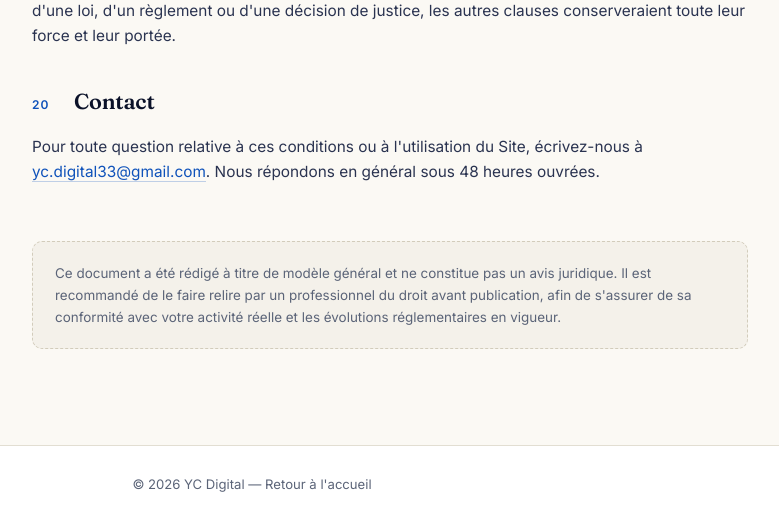
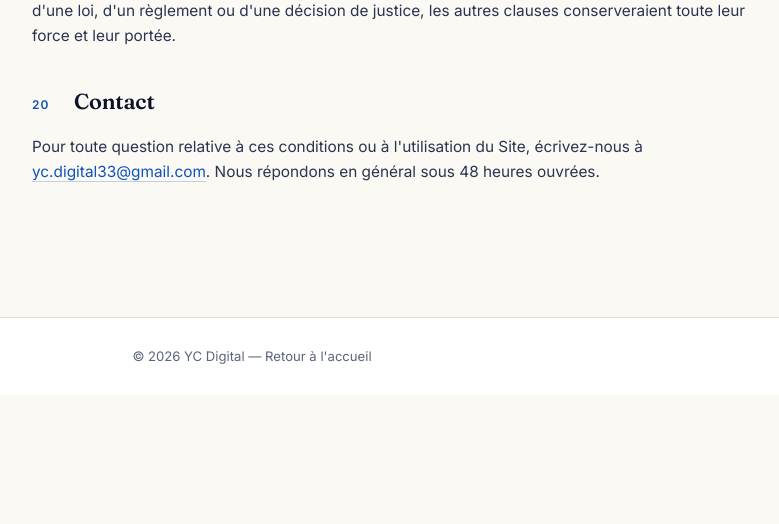
Before and after one commit to AstonDiv1/YC, a Flask app: page /conditions-utilisation in a window 1280 px wide. Shown: the part 5720-6244 px from the top of the page, without its empty margins (388-1167 px from the left). After the commit the page ends 6084 px from the top, so only its background shows below. Run offline with Flask 3, Linux system fonts and the light colour scheme.

Commit message:
Update conditions.html

```diff
--- a/GITH/templates/conditions.html
+++ b/GITH/templates/conditions.html
@@ -565,13 +565,6 @@
       répondons en général sous 48 heures ouvrées.</p>
     </section>
 
-    <div class="disclaimer">
-      Ce document a été rédigé à titre de modèle général et ne constitue pas
-      un avis juridique. Il est recommandé de le faire relire par un
-      professionnel du droit avant publication, afin de s'assurer de sa
-      conformité avec votre activité réelle et les évolutions
-      réglementaires en vigueur.
-    </div>
   </main>
 
 </div>
```
